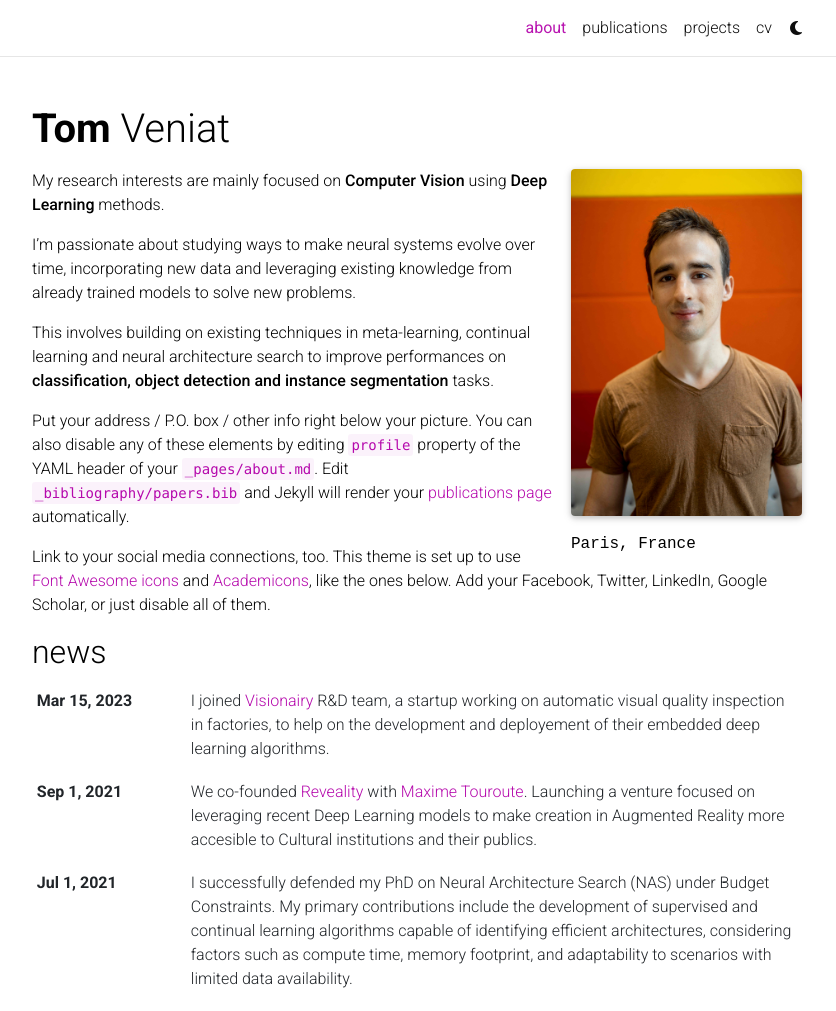
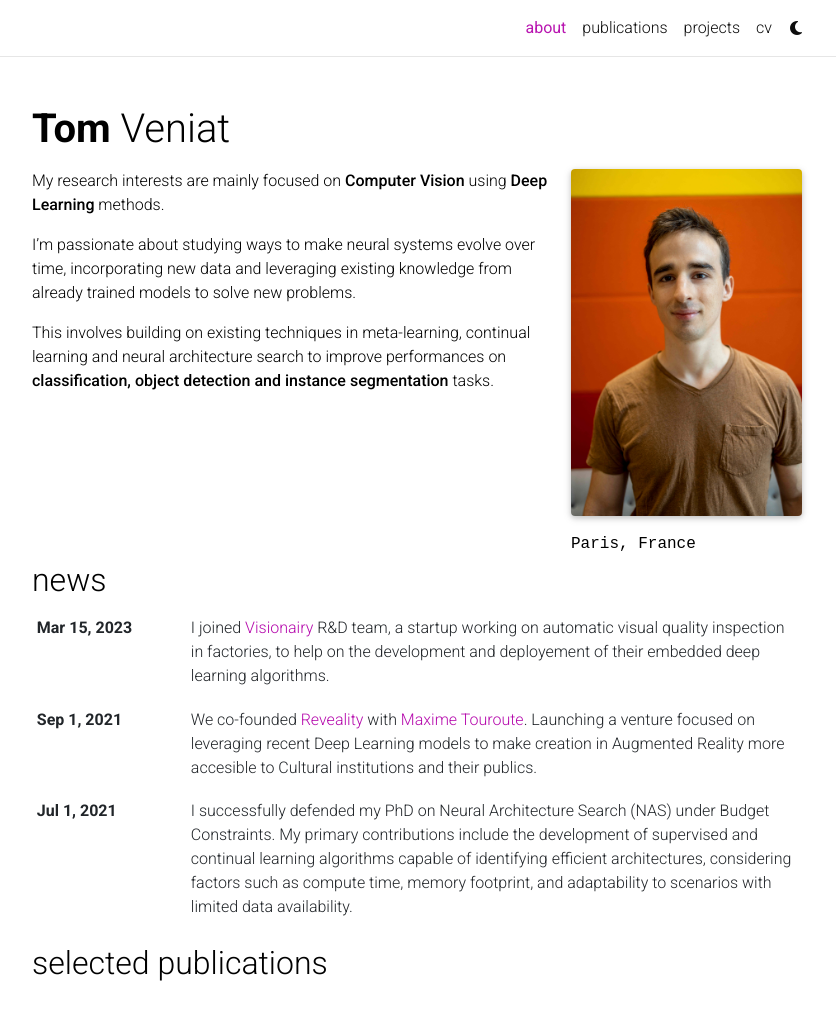
Before and after one commit to TomVeniat/TomVeniat.github.io, a Jekyll site: the page built from _pages/about.md, in a window 1280 px wide and 1353 px high, cut to the strip 0-1011 px from the top of the window. Shown: the whole strip, without its empty margins (223-1059 px from the left). Built offline with Jekyll 4.4.1, drawn with Linux system fonts in a browser that asks for light colours; full-size pictures stand in for the smaller copies a plugin makes; some web fonts are replaced; comment, search, counter and statistics services are not loaded; a style sheet for code colours, icons or effects is not loaded.

Commit message:
update about

```diff
--- a/_pages/about.md
+++ b/_pages/about.md
@@ -22,7 +22,3 @@
 I'm passionate about studying ways to make neural systems evolve over time, incorporating new data and leveraging existing knowledge from already trained models to solve new problems.
 
 This involves building on existing techniques in meta-learning, continual learning and neural architecture search to improve performances on __classification, object detection and instance segmentation__ tasks.
-
-Put your address / P.O. box / other info right below your picture. You can also disable any of these elements by editing `profile` property of the YAML header of your `_pages/about.md`. Edit `_bibliography/papers.bib` and Jekyll will render your [publications page](/al-folio/publications/) automatically.
-
-Link to your social media connections, too. This theme is set up to use [Font Awesome icons](https://fontawesome.com/) and [Academicons](https://jpswalsh.github.io/academicons/), like the ones below. Add your Facebook, Twitter, LinkedIn, Google Scholar, or just disable all of them.
```
